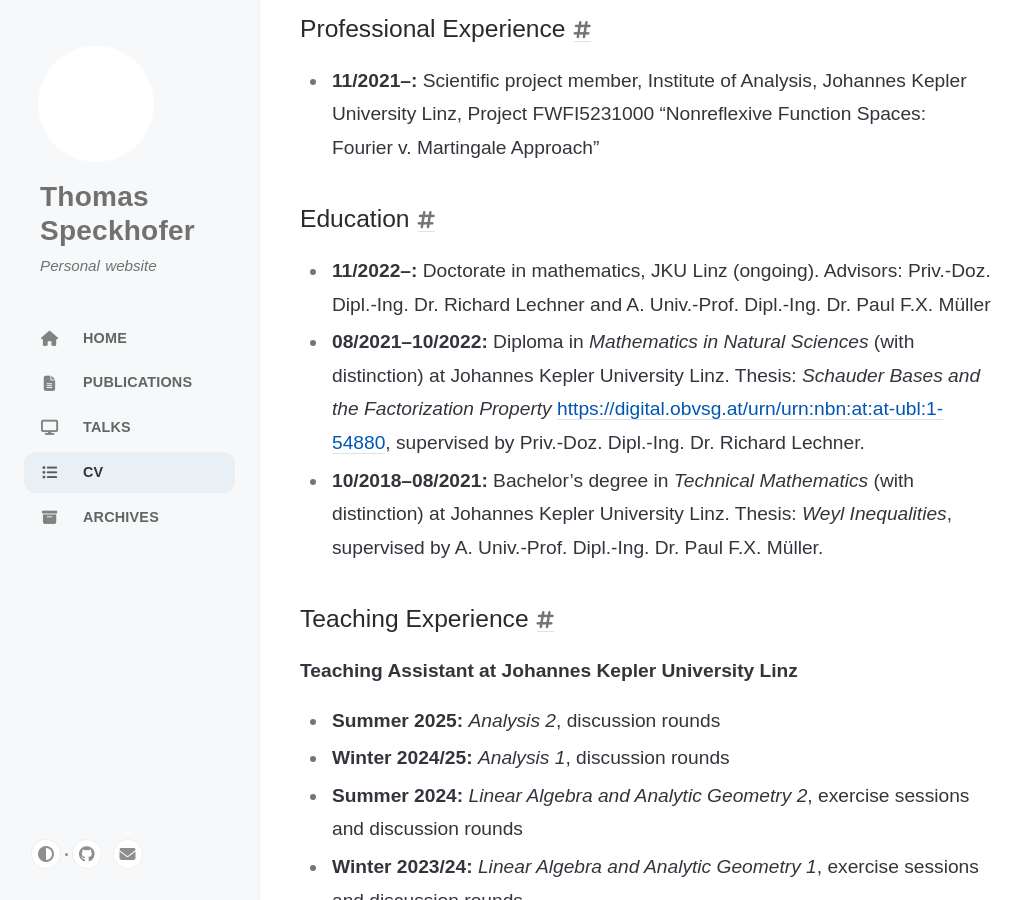
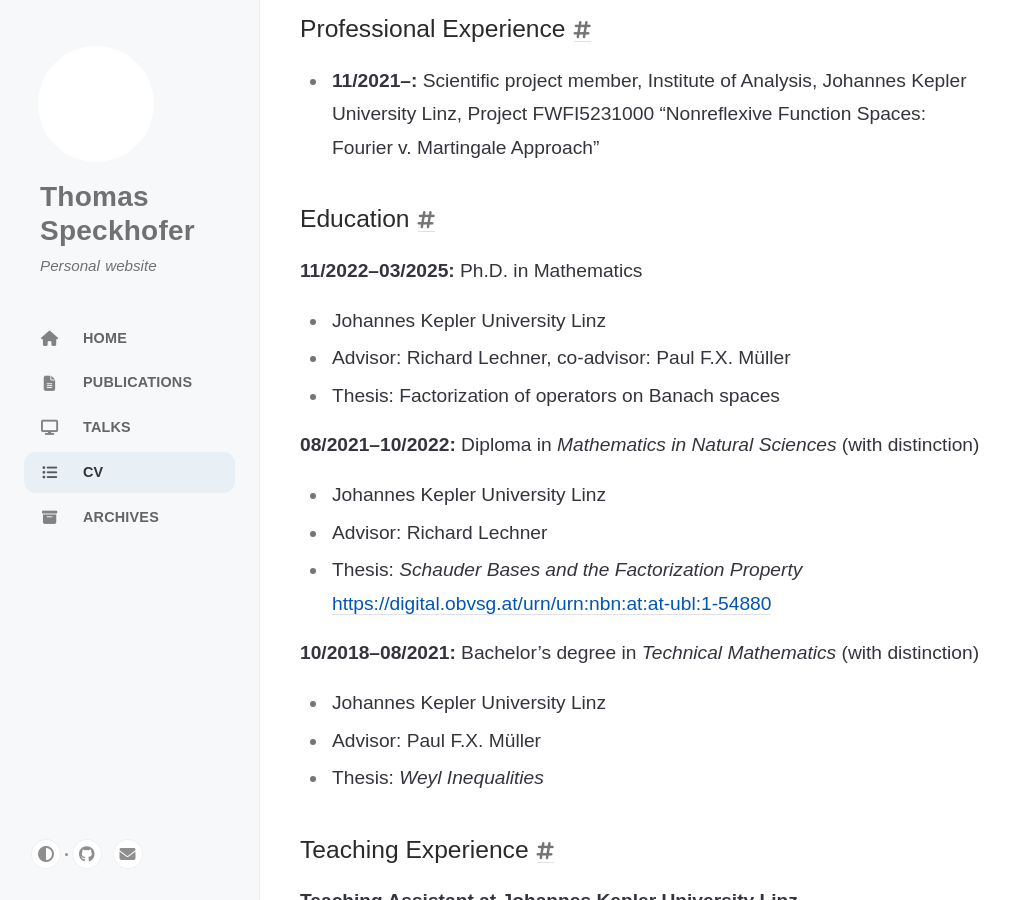
Before and after one commit to speckhofer/speckhofer.github.io, a Jekyll site: the page built from _tabs/cv.md, in a window 1280 px wide and 900 px high, scrolled down 589 px. Shown: the whole window, without its empty margins (0-1029 px from the left). Built offline with Jekyll 4.4.1, drawn with Linux system fonts in a browser that asks for light colours; cached includes are drawn as plain includes.

Commit message:
Update cv.md

```diff
--- a/_tabs/cv.md
+++ b/_tabs/cv.md
@@ -22,9 +22,20 @@ title: CV
 
 ## Education
 
-- **11/2022--:** Doctorate in mathematics, JKU Linz (ongoing). Advisors: Priv.-Doz. Dipl.-Ing. Dr. Richard Lechner and A. Univ.-Prof. Dipl.-Ing. Dr. Paul F.X. Müller
-- **08/2021--10/2022:** Diploma in _Mathematics in Natural Sciences_ (with distinction) at Johannes Kepler University Linz. Thesis: _Schauder Bases and the Factorization Property_ [https://digital.obvsg.at/urn/urn:nbn:at:at-ubl:1-54880](https://digital.obvsg.at/urn/urn:nbn:at:at-ubl:1-54880), supervised by Priv.-Doz. Dipl.-Ing. Dr. Richard Lechner.
-- **10/2018--08/2021:** Bachelor's degree in _Technical Mathematics_ (with distinction) at Johannes Kepler University Linz. Thesis: _Weyl Inequalities_, supervised by A. Univ.-Prof. Dipl.-Ing. Dr. Paul F.X. Müller.
+**11/2022--03/2025:** Ph.D. in Mathematics
+- Johannes Kepler University Linz
+- Advisor: Richard Lechner, co-advisor: Paul F.X. Müller
+- Thesis: Factorization of operators on Banach spaces
+
+**08/2021--10/2022:** Diploma in _Mathematics in Natural Sciences_ (with distinction)
+- Johannes Kepler University Linz
+- Advisor: Richard Lechner
+- Thesis: _Schauder Bases and the Factorization Property_ [https://digital.obvsg.at/urn/urn:nbn:at:at-ubl:1-54880](https://digital.obvsg.at/urn/urn:nbn:at:at-ubl:1-54880)
+
+**10/2018--08/2021:** Bachelor's degree in _Technical Mathematics_ (with distinction)
+- Johannes Kepler University Linz
+- Advisor: Paul F.X. Müller
+- Thesis: _Weyl Inequalities_
 
 ## Teaching Experience
 
```
